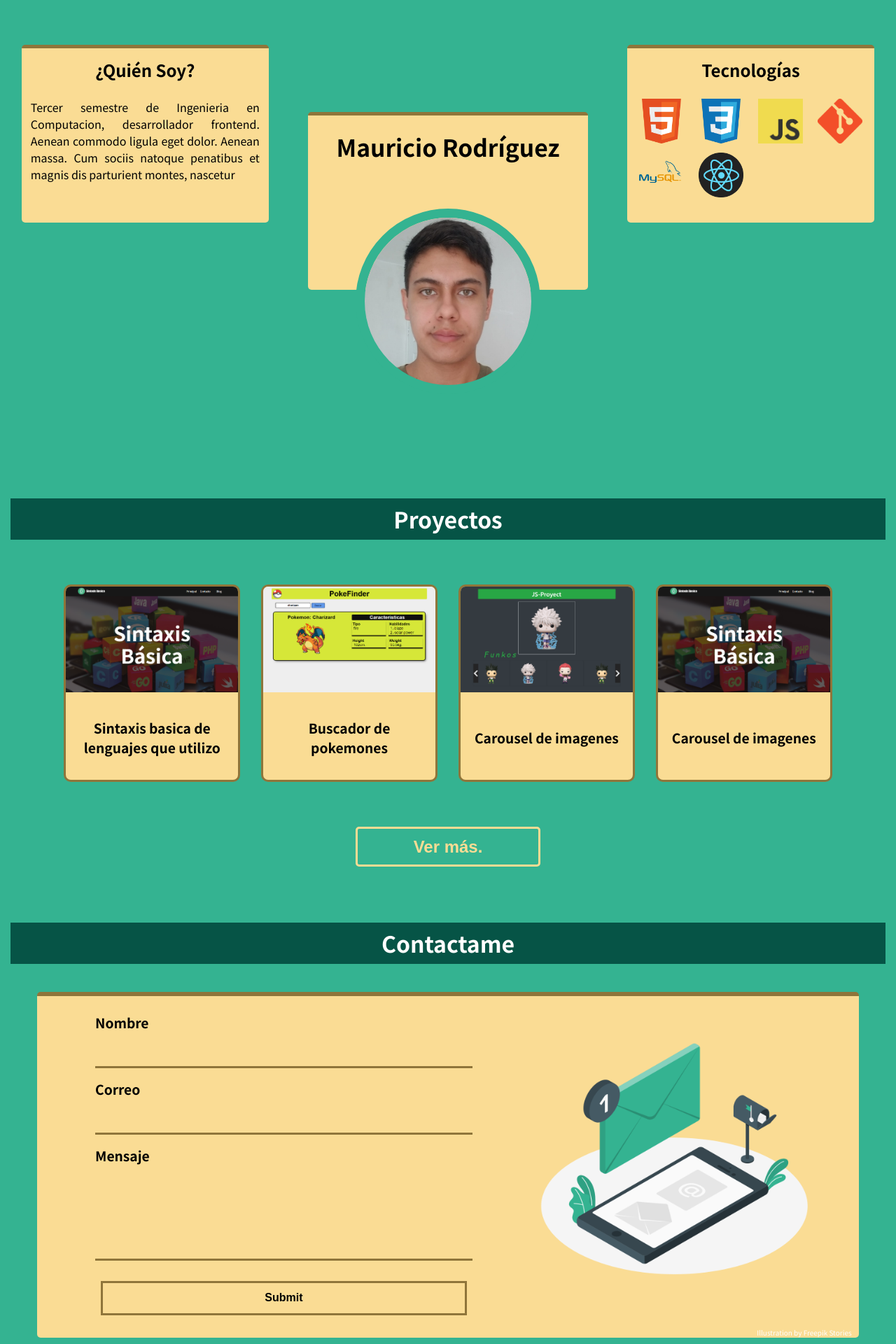
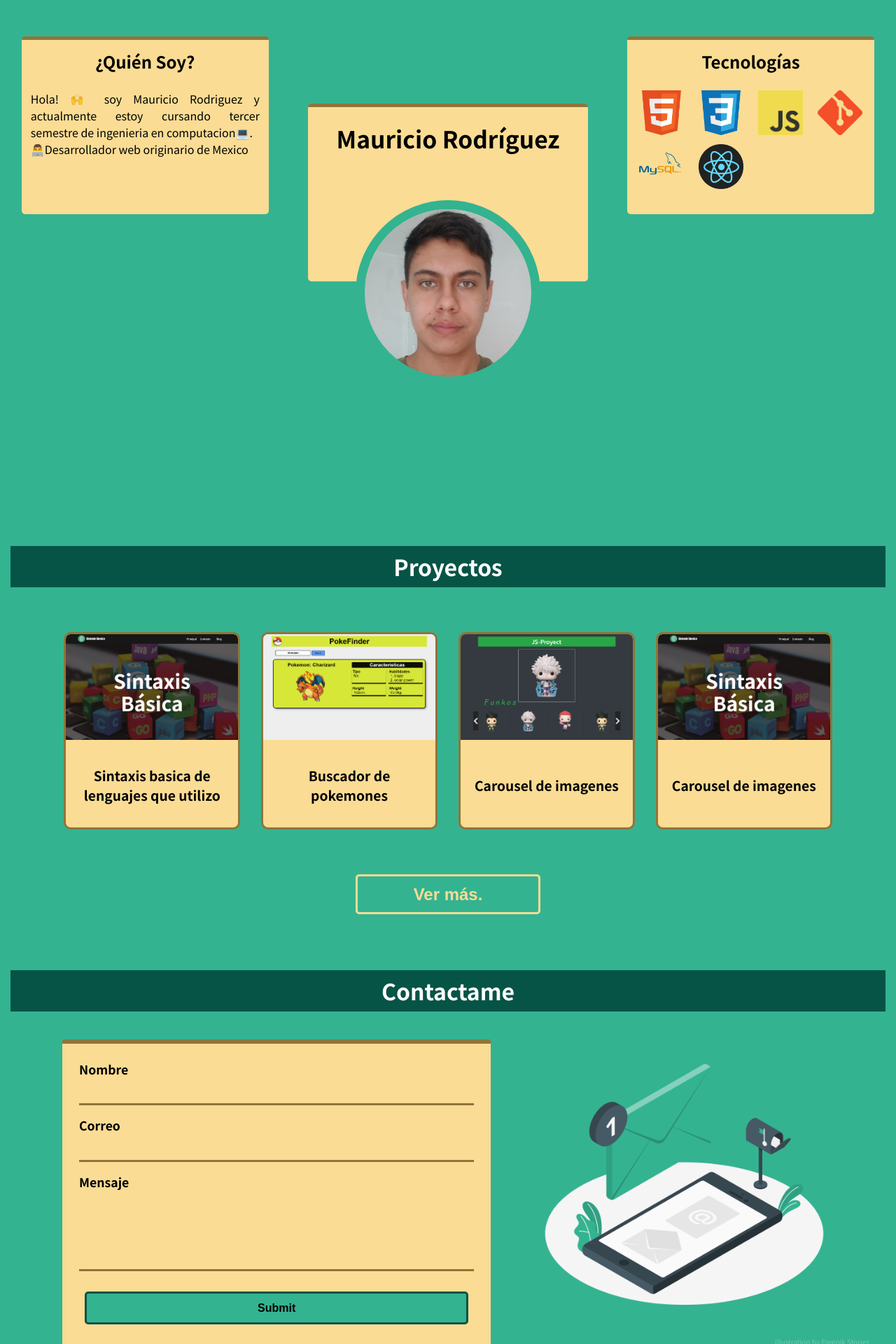
Before and after one commit to MauriJrP/maurijrp.github.io, a React (Create React App) app: page / in a window 1280 px wide. Shown: the part 100-2020 px from the top of the page at 70% size. Built offline with nearby package versions, Linux system fonts and the light colour scheme.

Commit message:
Description complete, styles of contact section improved

```diff
--- a/src/Components/Description.js
+++ b/src/Components/Description.js
@@ -8,9 +8,9 @@ class Description extends React.Component {
       <div className="description">
         <h2>¿Quién Soy?</h2>
         <p className="description__text">
-          Tercer semestre de Ingenieria en Computacion, desarrollador frontend.
-          Aenean commodo ligula eget dolor. Aenean massa. Cum sociis natoque
-          penatibus et magnis dis parturient montes, nascetur
+          Hola! 🙌 soy Mauricio Rodriguez y actualmente estoy cursando tercer
+          semestre de ingenieria en computacion💻. <br />
+          👨‍💻Desarrollador web originario de Mexico
         </p>
       </div>
     );
--- a/src/Components/Styles/App.css
+++ b/src/Components/Styles/App.css
@@ -1,10 +1,5 @@
 /* -------- ------- ------ ----- Colors ----- ------ ------- -------- */
-/* * {
-  color: #00adb5;
-  color: #222831;
-  color: #393e46;
-  color: #eeeeee;--secondary-color
-} */
+
 :root {
   --primary-color: #34b391;
   --secondary-color: #fadc94;
@@ -14,15 +9,19 @@
 }
 .background {
   height: 8.5vh;
+  /* margin-bottom: 8.5vh; */
   width: 100vw;
   background-color: var(--tertiary-color);
   position: fixed;
-  top: 10;
+  top: 0;
 }
 .app {
   color: white;
   max-width: 1250px;
   margin: 0 auto;
+  position: relative;
+  display: flex;
+  flex-direction: column;
 }
 .logo {
   max-width: 2.5rem;
@@ -51,3 +50,9 @@
     transform: rotate(360deg);
   }
 }
+
+@media screen and (max-width: 1000px) {
+  .background {
+    display: none;
+  }
+}
--- a/src/Components/Styles/Form.css
+++ b/src/Components/Styles/Form.css
@@ -1,8 +1,8 @@
 .form-section {
-  background-color: var(--secondary-color);
-  border-top: 6px solid var(--border-card-color);
+  /* background-color: var(--secondary-color); */
+  /* border-top: 6px solid var(--border-card-color); */
   /* border-top: none; */
-  margin: 5vh 3vw 10vh;
+  margin: 5vh 1vw 10vh;
   /* padding: 10px; */
   border-radius: 5px;
   display: flex;
@@ -15,12 +15,15 @@
   bottom: 0;
   margin-right: 10px;
   font-size: 10px;
+  opacity: 0.3;
 }
 .form-section__img {
   max-width: 35%;
   object-fit: contain;
 }
 .form {
+  background-color: var(--secondary-color);
+  border-top: 6px solid var(--border-card-color);
   display: flex;
   flex-direction: column;
   padding: 1.5em;
@@ -35,12 +38,12 @@
   cursor: pointer;
 }
 .form__p {
-  font-size: 1.2rem;
+  font-size: 1.1rem;
   /* margin-left: px; */
 }
 .form__input {
-  margin: 0.5em 0 1em;
-  padding: 0.5rem;
+  margin: 0.2em 0 1em;
+  padding: 0.3rem;
   background: transparent;
   border: none;
   width: 100%;
@@ -51,25 +54,29 @@
   font-family: inherit;
 }
 .form__input:focus {
-  background-color: #0004;
+  background-color: #0002;
 }
 .form__textarea {
-  height: 8em;
+  height: 7em;
 }
 .form__submit {
   font-weight: inherit;
   font-size: inherit;
   margin: 0.5em;
-  padding: 0.8em;
+  padding: 0.7em;
   background: transparent;
-  border: 3px solid var(--border-card-color);
+  background-color: var(--primary-color);
+  border: 3px solid var(--tertiary-color);
+  border-radius: 5px;
   cursor: pointer;
-  transition: background 200ms;
+  transition: background 200ms transform 100ms;
   outline: none;
+  /* max-width: 50%; */
 }
 .form__submit:hover,
 .form__submit:focus {
-  background-color: #0004;
+  /* border-color: #000; */
+  transform: scale(1.02);
   /* color */
 }
 
@@ -78,3 +85,17 @@
     max-width: 100%;
   }
 }
+
+@media screen and (max-width: 600px) {
+  .form-section {
+    flex-direction: column-reverse;
+    margin: 5vh 4vw 10vh;
+    /* flex-flow: column-reverse; */
+  }
+  .form-section__img {
+    max-width: 100%;
+  }
+  .form {
+    width: 100%;
+  }
+}
--- a/src/Components/Styles/Main.css
+++ b/src/Components/Styles/Main.css
@@ -1,5 +1,5 @@
 .main {
-  margin-top: 10vh;
+  margin-top: 17vh;
   margin-bottom: 33vh;
   display: grid;
   grid-template-columns: repeat(3, 1fr);
@@ -102,6 +102,7 @@
     background-color: transparent;
     row-gap: 0.8em;
     margin: 0;
+    margin-top: 9vh;
   }
   .main > div {
     padding: 0.5em;
--- a/src/Components/Styles/NavBar.css
+++ b/src/Components/Styles/NavBar.css
@@ -1,9 +1,11 @@
 .navbar {
   display: flex;
+  width: 100%;
+  max-width: 1250px;
   justify-content: space-between;
   align-items: center;
   background-color: var(--tertiary-color);
-  position: sticky;
+  position: fixed;
   top: 0;
   z-index: 100;
   height: 8.5vh;
@@ -38,6 +40,7 @@
 @media screen and (max-width: 1000px) {
   .navbar {
     border-radius: 0;
+    width: 100vw;
   }
 }
 
```
